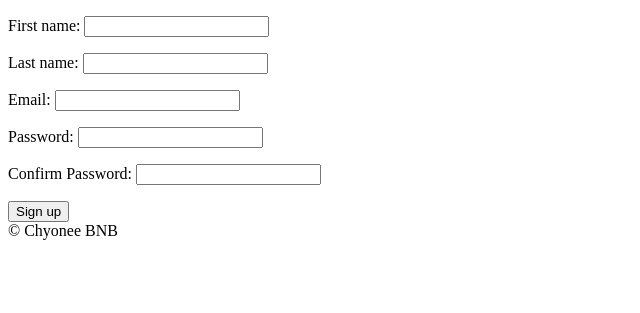
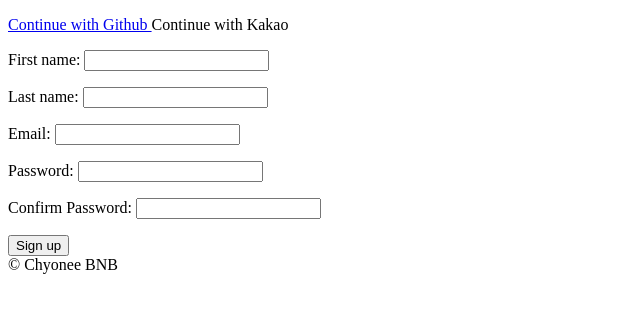
Before and after one commit to chyoni/airbnb-2022, a Django app: page /users/signup in a window 1280 px wide. Shown: the part 78-391 px from the top of the page, without its empty margins (0-640 px from the left). Run offline with Django 4.2, Linux system fonts and the light colour scheme.

Commit message:
#71 Github login 1

```diff
--- /dev/null
+++ b/templates/partials/social_login.html
@@ -0,0 +1,8 @@
+<div>
+    <a href="{% url 'users:github-login' %}">
+        Continue with Github
+    </a>
+    <a>
+        Continue with Kakao
+    </a>
+</div>
--- a/templates/users/login.html
+++ b/templates/users/login.html
@@ -5,6 +5,7 @@
 {% block search-bar %}{% endblock search-bar %}
 
 {% block content %}
+    {% include 'partials/social_login.html' %}
 
     <form method="POST" action="{% url 'users:login' %}">
         {% csrf_token %}
--- a/templates/users/signup.html
+++ b/templates/users/signup.html
@@ -5,6 +5,7 @@
 {% block search-bar %}{% endblock search-bar %}
 
 {% block content %}
+    {% include 'partials/social_login.html' %}
 
     <form method="POST" action="{% url 'users:signup' %}">
         {% csrf_token %}
--- a/users/urls.py
+++ b/users/urls.py
@@ -5,6 +5,8 @@ app_name = "users"
 
 urlpatterns = [
     path("login", views.login_user, name="login"),
+    path("login/github", views.github_login, name="github-login"),
+    path("login/github/callback", views.github_callback, name="github-callback"),
     path("logout", views.logout_user, name="logout"),
     path("signup", views.signup, name="signup"),
     path("verify/<str:secret>", views.complete_verification, name="complete-verification"),
--- a/users/views.py
+++ b/users/views.py
@@ -1,3 +1,4 @@
+import os
 from django.shortcuts import render, redirect
 from django.contrib.auth import authenticate, login, logout
 from django.urls import reverse
@@ -64,3 +65,13 @@ def complete_verification(request, secret):
         pass
 
     return redirect(reverse("core:home"))
+
+
+def github_login(request):
+    client_id = os.environ.get("GH_ID")
+    redirect_uri = "http://127.0.0.1:8000/users/login/github/callback"
+    return redirect(f"https://github.com/login/oauth/authorize?client_id={client_id}&redirect_uri={redirect_uri}&scope=read:user")
+
+
+def github_callback(request):
+    pass
```
Also changed, not shown: README.md.
